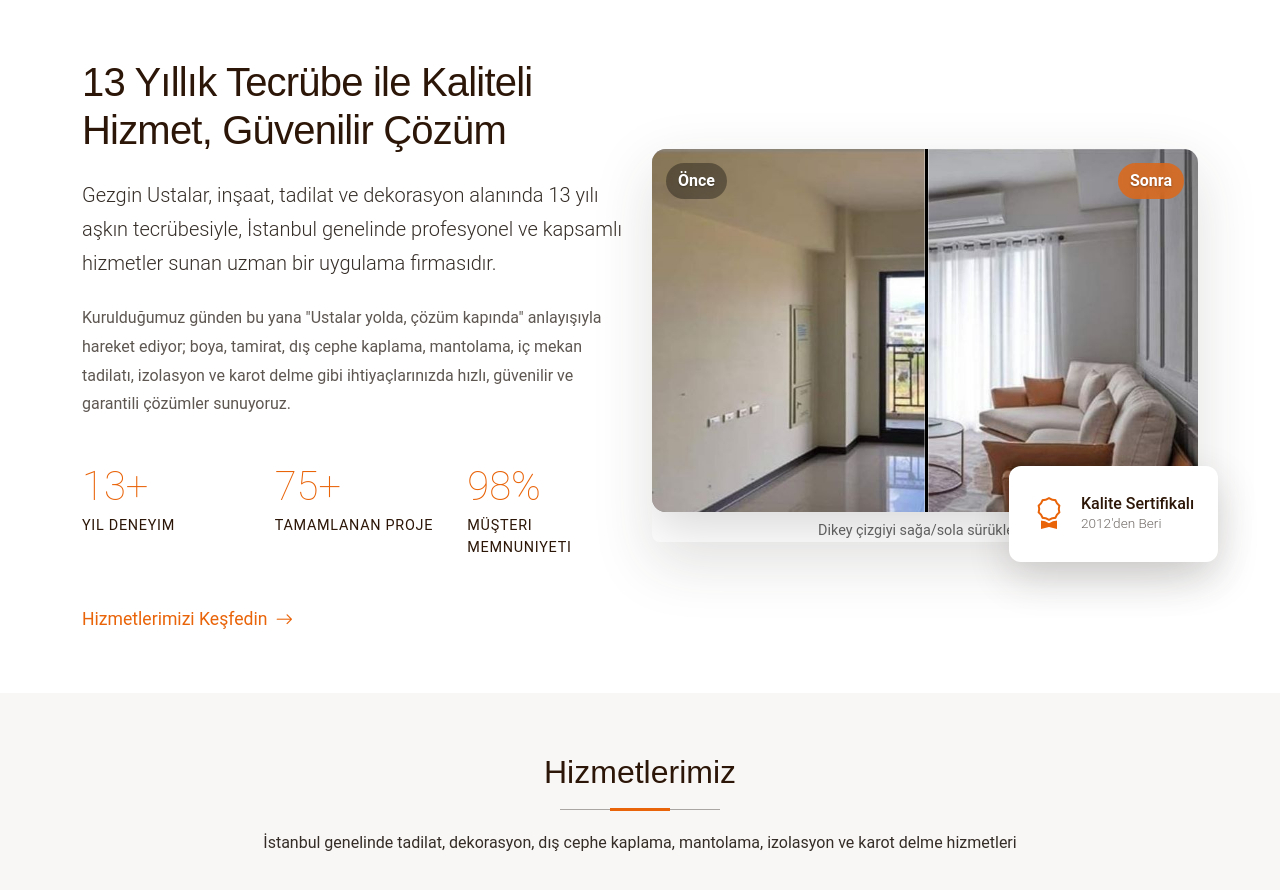
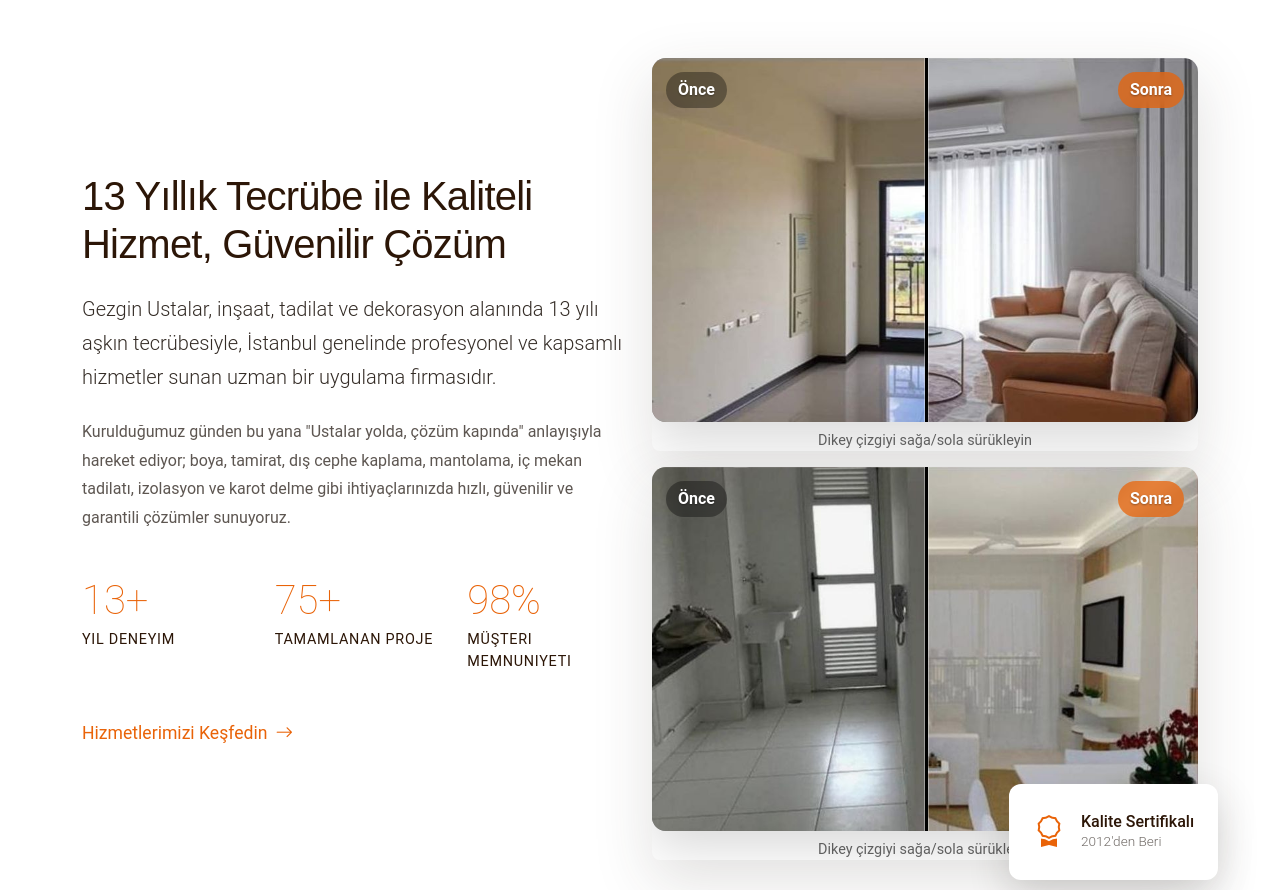
Before and after one commit to aliasttt/insaat, a plain HTML site: page index.html in a window 1280 px wide. Shown: the part 1002-1892 px from the top of the page. Drawn offline with Linux system fonts and the light colour scheme.

```diff
--- a/index.html
+++ b/index.html
@@ -290,6 +290,17 @@
                 <div class="ba-compare" data-ratio="0.666">
                   <img class="ba-after" src="static/photo_2025-10-26_20-14-58.jpg" alt="Sonra - Modern Dekorasyon">
                   <img class="ba-before" src="static/photo_2025-10-26_20-14-44.jpg" alt="Önce - Boş Oda">
+                  <div class="ba-handle"></div>
+                  <div class="ba-grip"><i class="bi bi-arrows-expand"></i></div>
+                  <span class="ba-label before">Önce</span>
+                  <span class="ba-label after">Sonra</span>
+                </div>
+                <div class="ba-instruction">Dikey çizgiyi sağa/sola sürükleyin</div>
+              </div>
+              <div class="main-image" style="margin-top: 1rem;">
+                <div class="ba-compare" data-ratio="0.666">
+                  <img class="ba-after" src="static/photo_2025-10-30_19-15-36.jpg" alt="Sonra - Yenilenmiş Mekan">
+                  <img class="ba-before" src="static/photo_2025-10-30_19-15-27.jpg" alt="Önce - Tadilat Öncesi">
                   <div class="ba-handle"></div>
                   <div class="ba-grip"><i class="bi bi-arrows-expand"></i></div>
                   <span class="ba-label before">Önce</span>
```
Also changed, not shown: static/photo_2025-10-30_19-15-27.jpg (added), static/photo_2025-10-30_19-15-36.jpg (added).
